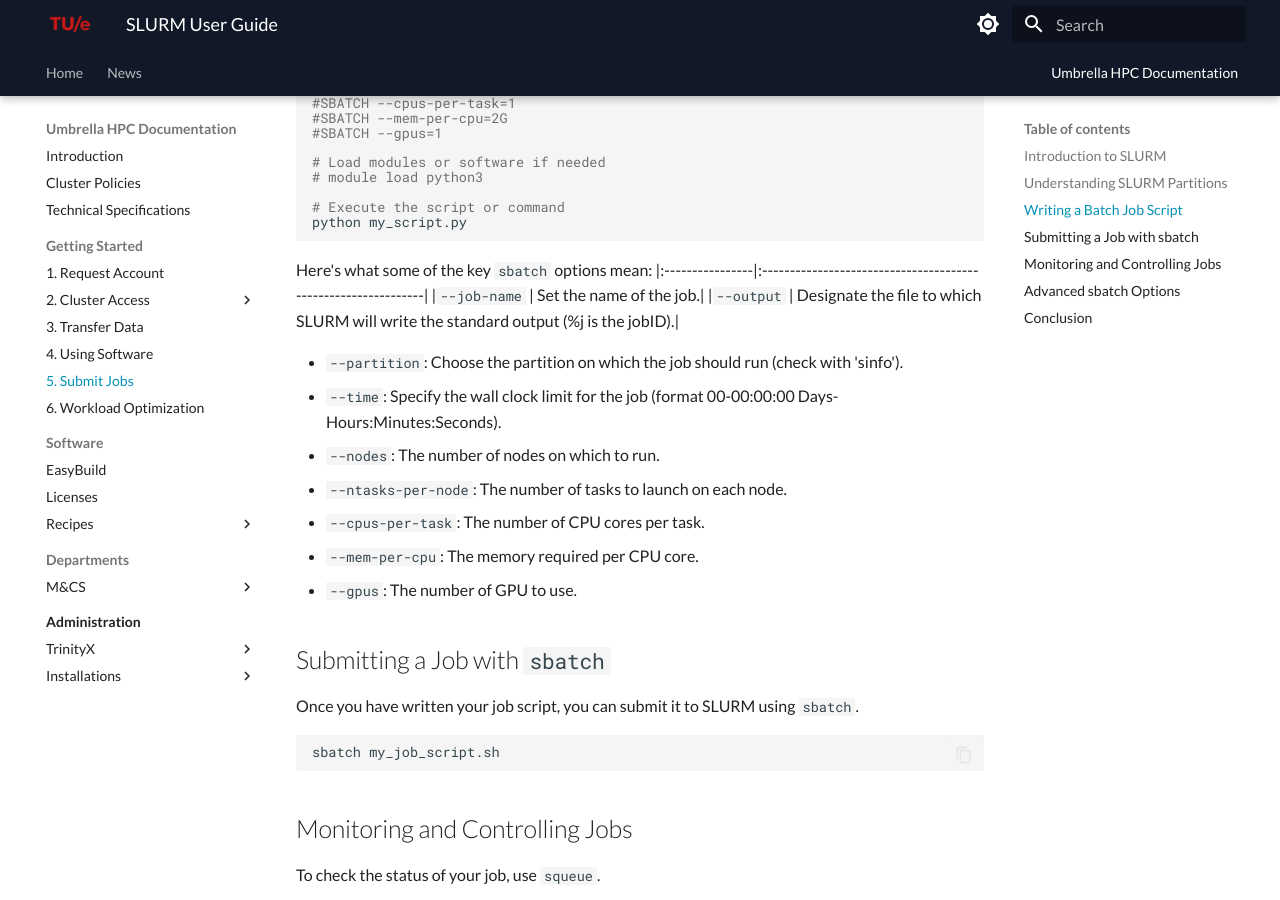
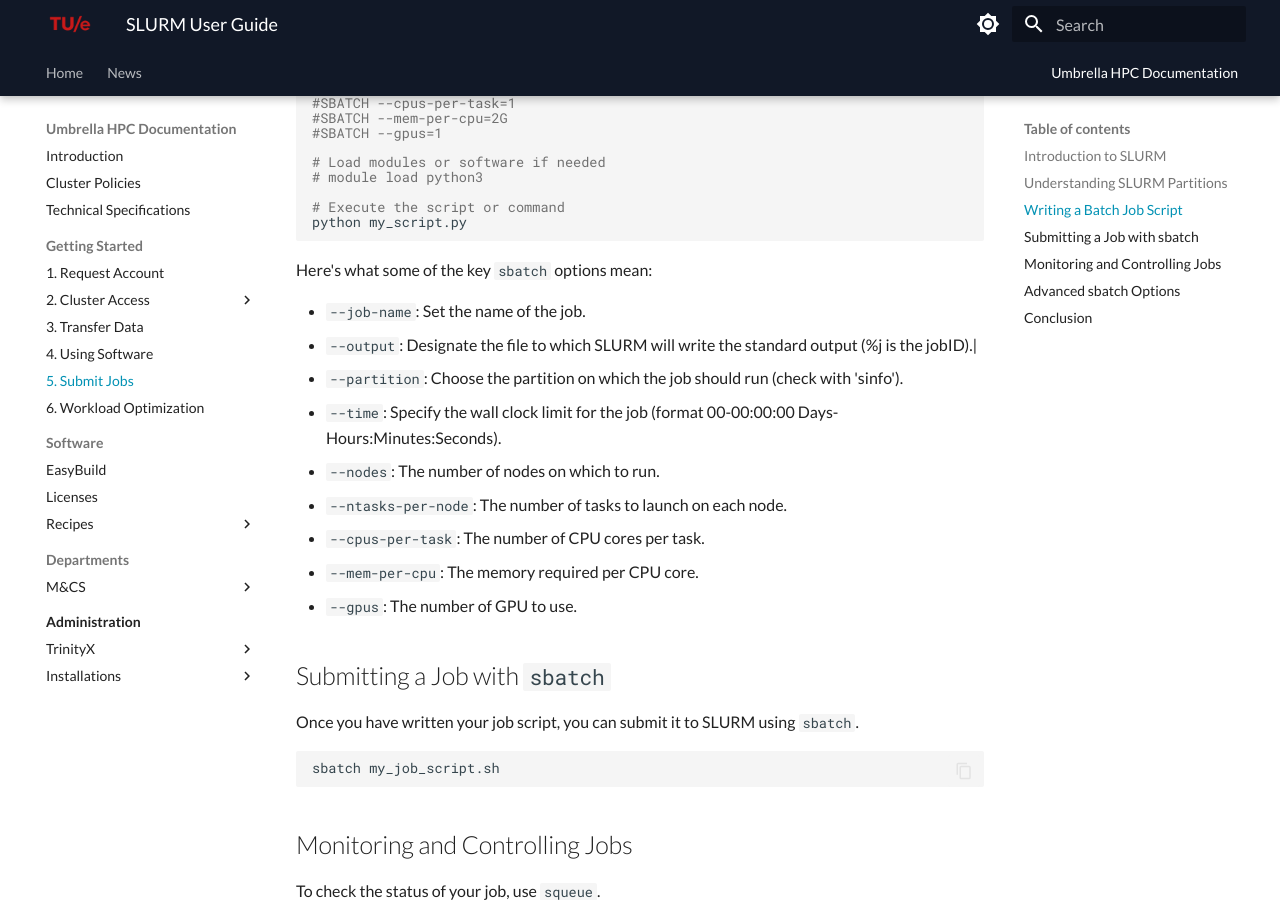
Before and after one commit to gferhpc/supercomputing.tue.nl, an MkDocs documentation site: the page built from pages/documentation/steps/jobs/index.md, in a window 1280 px wide and 900 px high, scrolled down 1308 px. Built offline with MkDocs 1.6.1 and Material for MkDocs 9.7.7, drawn with Linux system fonts in a browser that asks for light colours.

````diff
--- a/pages/documentation/steps/jobs/index.md
+++ b/pages/documentation/steps/jobs/index.md
@@ -63,10 +63,9 @@ python my_script.py
 ```
 
 Here's what some of the key `sbatch` options mean:
-|:----------------|:--------------------------------------------------------------|
-|`--job-name`     | Set the name of the job.|
-|`--output`       | Designate the file to which SLURM will write the standard output (%j is the jobID).|
 
+- `--job-name`: Set the name of the job.
+- `--output`: Designate the file to which SLURM will write the standard output (%j is the jobID).|
 - `--partition`: Choose the partition on which the job should run (check with 'sinfo').
 - `--time`: Specify the wall clock limit for the job (format 00-00:00:00 Days-Hours:Minutes:Seconds).
 - `--nodes`: The number of nodes on which to run.
````
